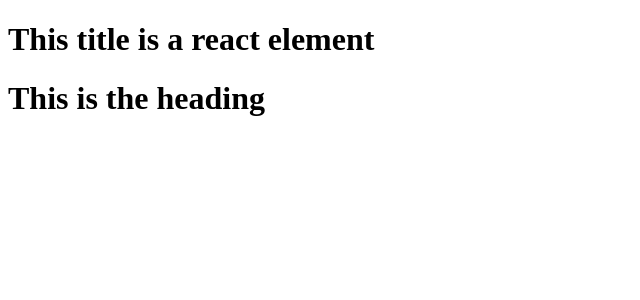
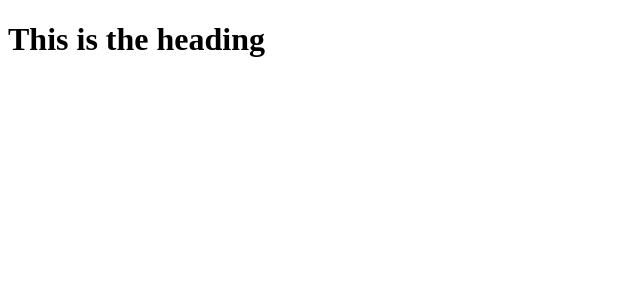
Before and after one commit to shreyadhaga/TeachReact, a React (Vite) app: page / in a window 1280 px wide. Shown: the top 300 px of the page, without its empty margins (0-640 px from the left). Built offline with nearby package versions, Linux system fonts and the light colour scheme.

Commit message:
Reverting title

```diff
--- a/App.js
+++ b/App.js
@@ -15,7 +15,6 @@ const Title = () => (
 // Component Composition
 const HeadingComponent = () => (
     <div>
-        <Title />
         <h1> This is the heading</h1>
     </div>)
 
```
